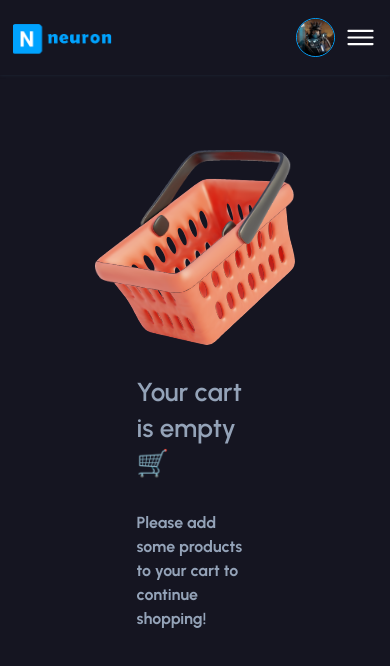
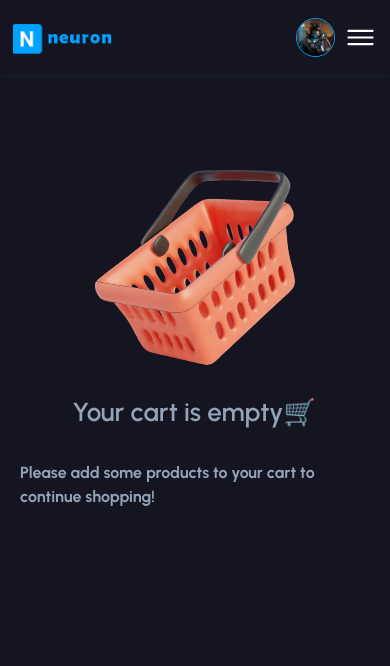
Before and after one commit to mman9our/Shopping-List-React, a React (Vite) app: page /cart in a window 390 px wide. Shown: the top 666 px of the page. Built offline with nearby package versions, Linux system fonts and the light colour scheme.

Commit message:
update responsice design

```diff
--- a/src/App.css
+++ b/src/App.css
@@ -1094,6 +1094,17 @@ input{
     width: 100%;
     height: 40rem;
   }
+
+  .empty-cart{
+    width: 100%;
+    display: flex;
+    justify-content: center;
+    align-items: center;
+    flex-direction: column;
+    gap: 3rem;
+    font-weight: var(--fw-700);
+    font-family: Urbanist
+  }
 }
 
 @media (max-width: 720px) {
@@ -1112,6 +1123,18 @@ input{
     gap: 8px;
     flex-direction: column;
     width: 80%;
+  }
+
+  .empty-cart{
+    width: 100%;
+    display: flex;
+    justify-content: center;
+    align-items: center;
+    flex-direction: column;
+    gap: 3rem;
+    font-weight: var(--fw-700);
+    font-family: Urbanist;
+    padding: 20px;
   }
 }
 
```
Also changed, not shown: 1 other file (tests, documents, lock files or other folders).
